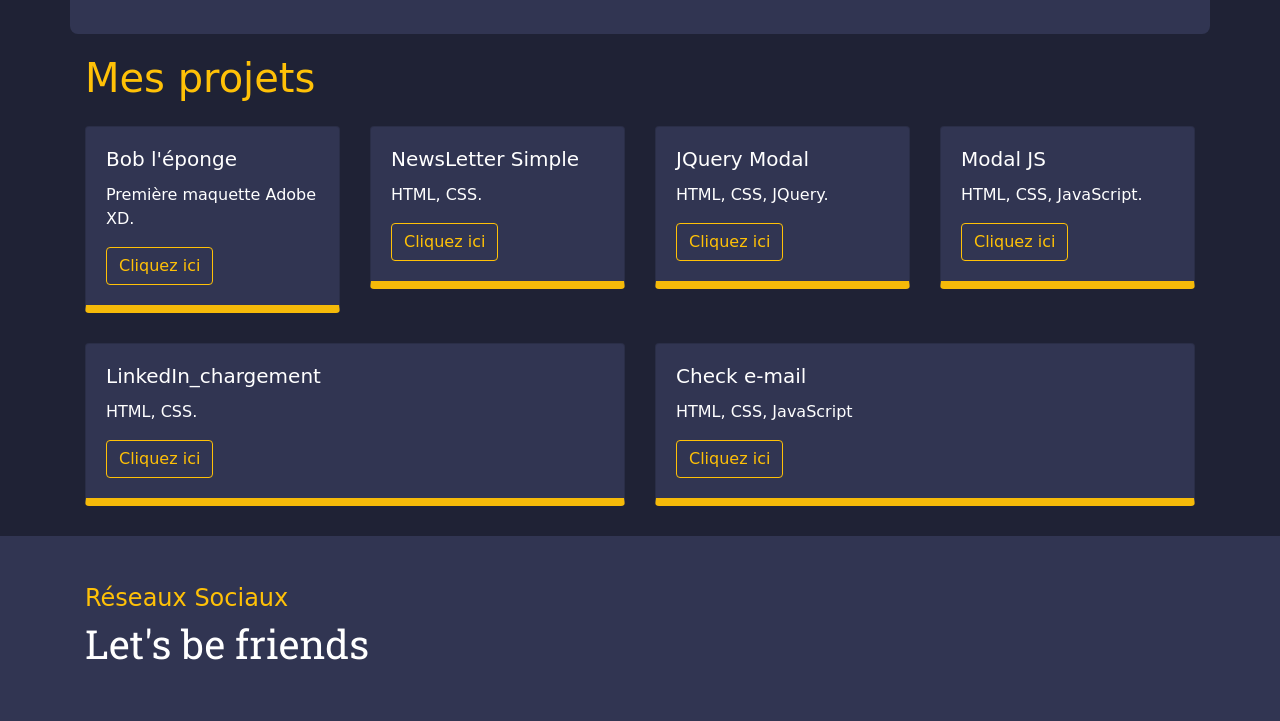
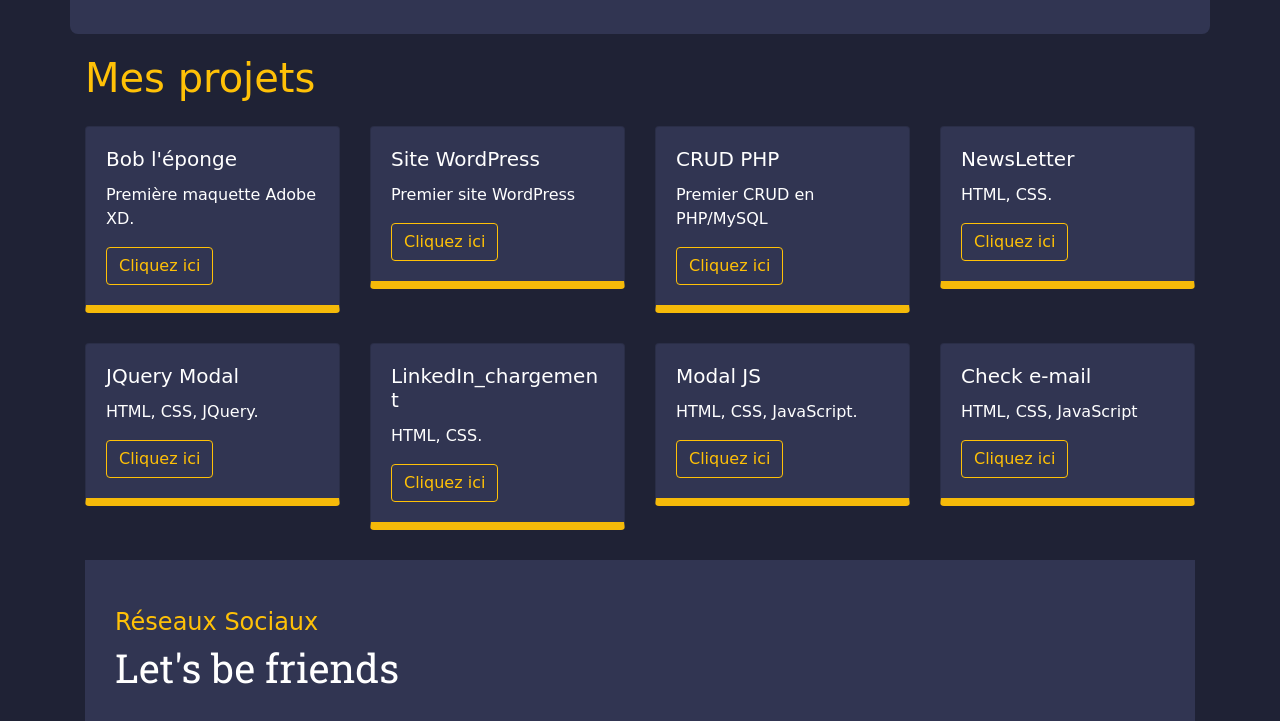
Before and after one commit to TristanTMT/site-portfolio, a plain HTML site: page index.html in a window 1280 px wide. Shown: the part 1550-2271 px from the top of the page. Drawn offline with nearby package versions, Linux system fonts and the light colour scheme; a web font is replaced by a local one.

Commit message:
Add files via upload

```diff
--- a/index.html
+++ b/index.html
@@ -119,12 +119,32 @@
         <div class="col-sm-3">
           <div class="card">
             <div class="card-body text-white">
-              <h5 class="card-title">NewsLetter Simple</h5>
+              <h5 class="card-title">Site WordPress</h5>
+              <p class="card-text">Premier site WordPress</p>
+              <a href="http://sitevitrinewordpress.epizy.com" class="btn btn-outline-warning" target="_blank">Cliquez ici</a>
+            </div>
+          </div>
+        </div>
+        <div class="col-sm-3">
+          <div class="card">
+            <div class="card-body text-white">
+              <h5 class="card-title">CRUD PHP</h5>
+              <p class="card-text">Premier CRUD en PHP/MySQL</p>
+              <a href="http://tests-techniques.epizy.com/simplon2" class="btn btn-outline-warning" target="_blank">Cliquez ici</a>
+            </div>
+          </div>
+        </div>
+        <div class="col-sm-3">
+          <div class="card">
+            <div class="card-body text-white">
+              <h5 class="card-title">NewsLetter</h5>
               <p class="card-text">HTML, CSS.</p>
               <a href="https://tristantmt.github.io/NewsLetter_simple/" class="btn btn-outline-warning" target="_blank">Cliquez ici</a>
             </div>
           </div>
         </div>
+      </div>
+      <div class="row">
         <div class="col-sm-3">
           <div class="card">
             <div class="card-body text-white">
@@ -137,24 +157,22 @@
         <div class="col-sm-3">
           <div class="card">
             <div class="card-body text-white">
+              <h5 class="card-title">LinkedIn_chargement</h5>
+              <p class="card-text">HTML, CSS.</p>
+              <a href="https://tristantmt.github.io/LinkedIn_chargement/" class="btn btn-outline-warning" target="_blank">Cliquez ici</a>
+            </div>
+          </div>
+        </div>
+        <div class="col-sm-3">
+          <div class="card">
+            <div class="card-body text-white">
               <h5 class="card-title">Modal JS</h5>
               <p class="card-text">HTML, CSS, JavaScript.</p>
               <a href="https://tristantmt.github.io/modale_js/" class="btn btn-outline-warning" target="_blank">Cliquez ici</a>
             </div>
           </div>
         </div>
-      </div>
-      <div class="row">
-        <div class="col-sm-6">
-          <div class="card">
-            <div class="card-body text-white">
-              <h5 class="card-title">LinkedIn_chargement</h5>
-              <p class="card-text">HTML, CSS.</p>
-              <a href="https://tristantmt.github.io/LinkedIn_chargement/" class="btn btn-outline-warning" target="_blank">Cliquez ici</a>
-            </div>
-          </div>
-        </div>
-        <div class="col-sm-6">
+        <div class="col-sm-3">
           <div class="card">
             <div class="card-body text-white">
               <h5 class="card-title">Check e-mail</h5>
@@ -163,8 +181,8 @@
             </div>
           </div>
         </div>
-      </div>
     </div>
+
 
 
     <!-- Social Media Section -->
```
